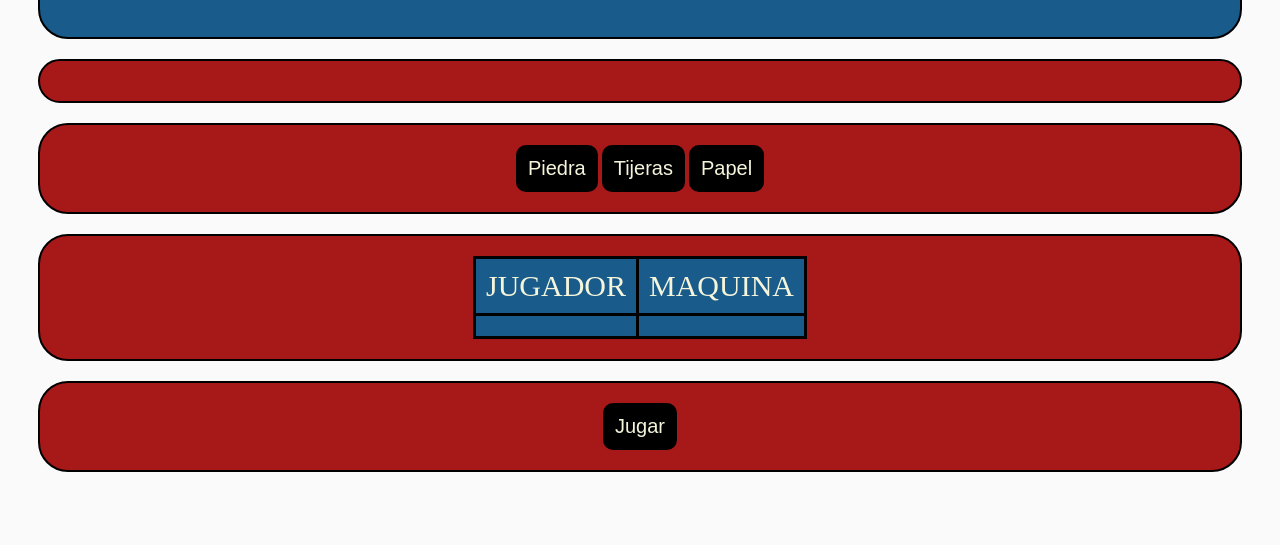
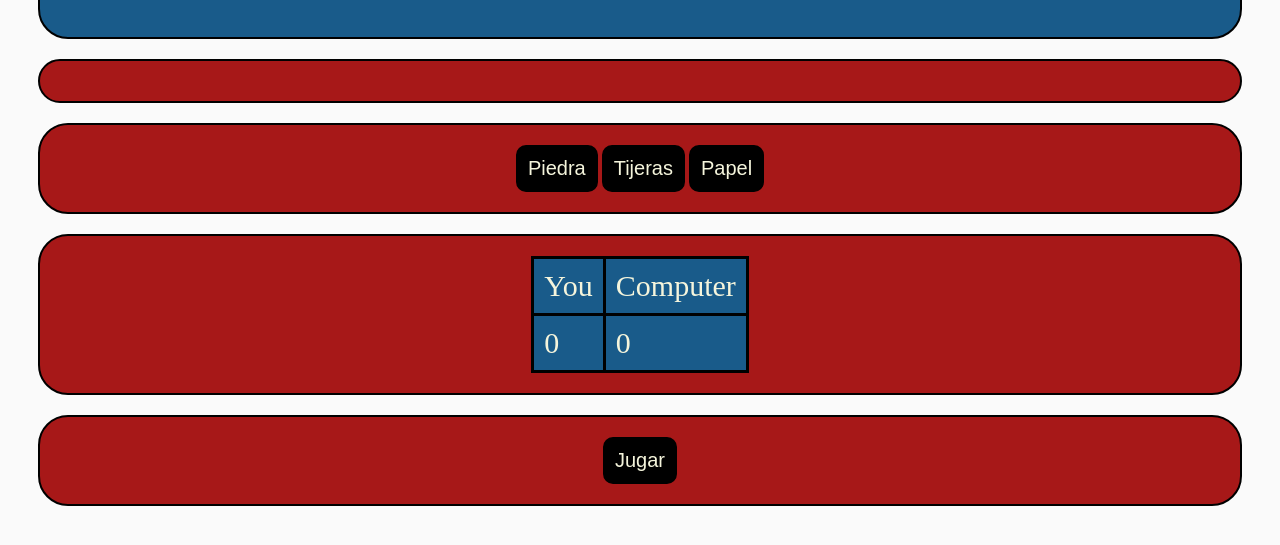
Before and after one commit to carlos17mar/rock-papers-scissors, a plain HTML site: page index.html in a window 1280 px wide. Both pictures are taken after a click on the button "Jugar". Shown: the part 127-672 px from the top of the page. Drawn offline with Linux system fonts and the light colour scheme.

Commit message:
Improve the buttons but still work to do

```diff
--- a/game.js
+++ b/game.js
@@ -2,8 +2,12 @@ let scoreMachine = 0;
 let scoreHuman = 0;
 
 
-let tabla = document.getElementById('score');
 
+
+
+
+
+    function computerPlay(){
 
         let output = (Math.random()*2);
 
@@ -16,13 +20,17 @@ let tabla = document.getElementById('score');
     const awnser = document.getElementById('awnseria');
     const display = document.createElement('h3');
     display.innerHTML = `The computer plays ${compPlay}`;
+
+
     awnser.appendChild(display);
+
     }
 
 
 
 
     function round(player1,player2){
+
         let win = 'win';
         let lost = 'lost';
         let computer = player2;
@@ -74,10 +82,14 @@ let tabla = document.getElementById('score');
                             console.log("Its a tie");
 
                             break;
+
+
+
         }
     }
     }
     function game(player1){
+
      let computerMove = computerPlay();
         let result = round(player1,computerMove);
 
@@ -100,17 +112,51 @@ let tabla = document.getElementById('score');
             scoreHuman = 0;
             scoreMachine = 0;
         };
+        tablescore();
         console.log(`Your score is ${scoreHuman} and the computer score is ${scoreMachine}`);
 
     }
 
 const buttons = document.querySelectorAll('button');
 buttons.forEach(button =>{
+
         button.addEventListener('click',() =>{
-//            alert(button.id);
 
+if(button.id === "begin"){
+    tablescore();
+    buttons.forEach(button =>{
+        button.addEventListener('click',()=>{
+            game(button.id);
+        })
+    });
+}
 
-                game(button.id);
-
+           // game(button.id);
         });
     });
+  function tablescore(){
+    const tablediv = document.getElementById('score');
+    let table = document.createElement('table');
+    let thead = document.createElement('thead');
+    let tbody = document.createElement('tbody');
+    table.appendChild(thead);
+    table.appendChild(tbody);
+    document.getElementById('score').appendChild(table);
+    tablediv.append(table);
+    let players = document.createElement('tr');
+    let player1 = document.createElement('td');
+    player1.innerHTML = 'Computer'
+    let machine = document.createElement('td');
+    machine.innerHTML = 'You';
+    players.appendChild(machine);
+    players.appendChild(player1);
+    thead.appendChild(players);
+
+    let scors = document.createElement('tr');
+    let human = document.createElement('td');
+    human.innerHTML = scoreHuman;
+    let machi = document.createElement('td');
+    machi.innerHTML = scoreMachine;
+    scors.appendChild(human);
+    scors.appendChild(machi);
+    tbody.appendChild(scors);}
--- a/index.html
+++ b/index.html
@@ -24,20 +24,7 @@
     <button id="PAPER">Papel</button>
         </div>
         <div id = "score">
-            <table>
-                <tbody>
-                    <tr>
-                        <td>JUGADOR</td>
-                        <td>MAQUINA</td>
-                    </tr>
-                    <tr id = "scores">
-                        <td id="playerScore"></td>
-                        <td id="computerScore"></td>
-                    </tr>
-                </tbody>
 
-
-            </table>
 
 
         </div>
```
